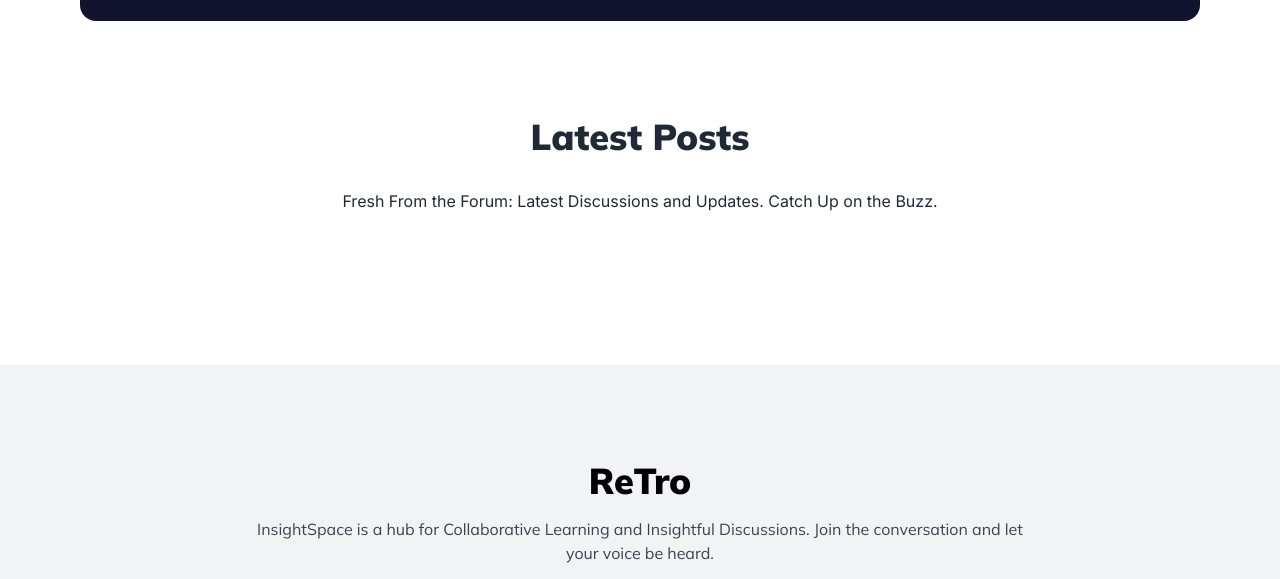
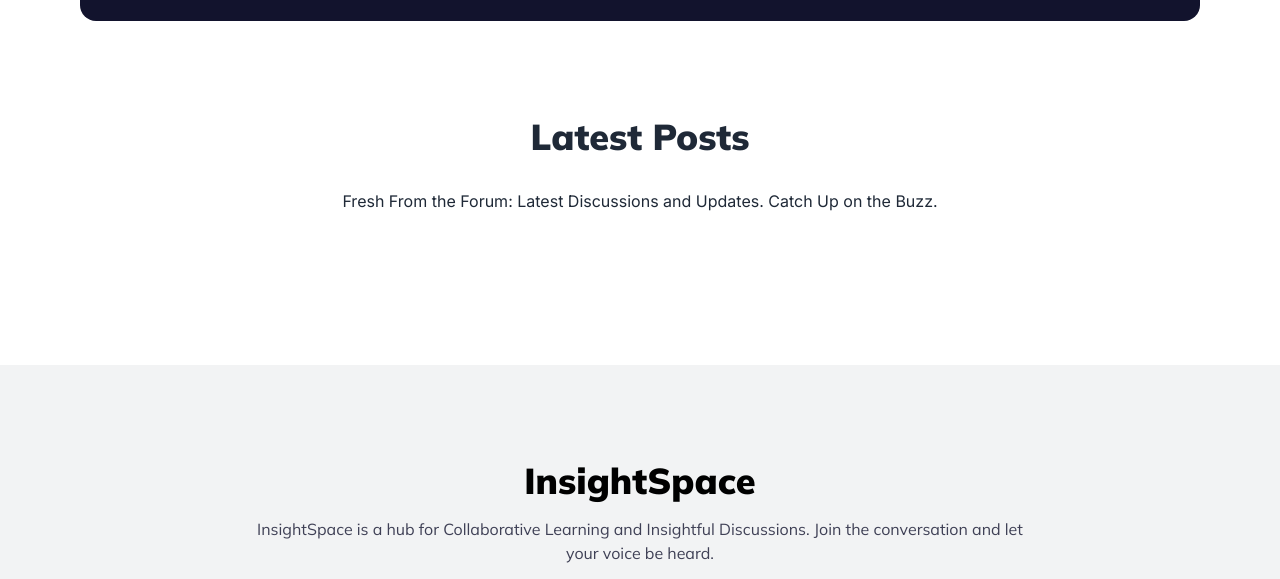
Before and after one commit to afiagithub/InsightSpace-blog-website, a plain HTML site: page index.html in a window 1280 px wide. Shown: the part 1425-2004 px from the top of the page. Drawn offline with nearby package versions, Linux system fonts and the light colour scheme; no server answers.

Commit message:
online forum name changed

```diff
--- a/index.html
+++ b/index.html
@@ -187,7 +187,7 @@
 
     <footer class="text-center py-12 lg:py-24 bg-[#12132d0d] text-black">
         <aside>
-            <h2 class="font-black text-4xl">ReTro</h2>
+            <h2 class="font-black text-4xl">InsightSpace</h2>
             <p class="font-normal text-black-hue text-base w-4/5 lg:w-3/5 mt-4 mb-8 mx-auto">
                 InsightSpace is a hub for Collaborative Learning and Insightful Discussions. Join the conversation and
                 let your voice be heard.
```
